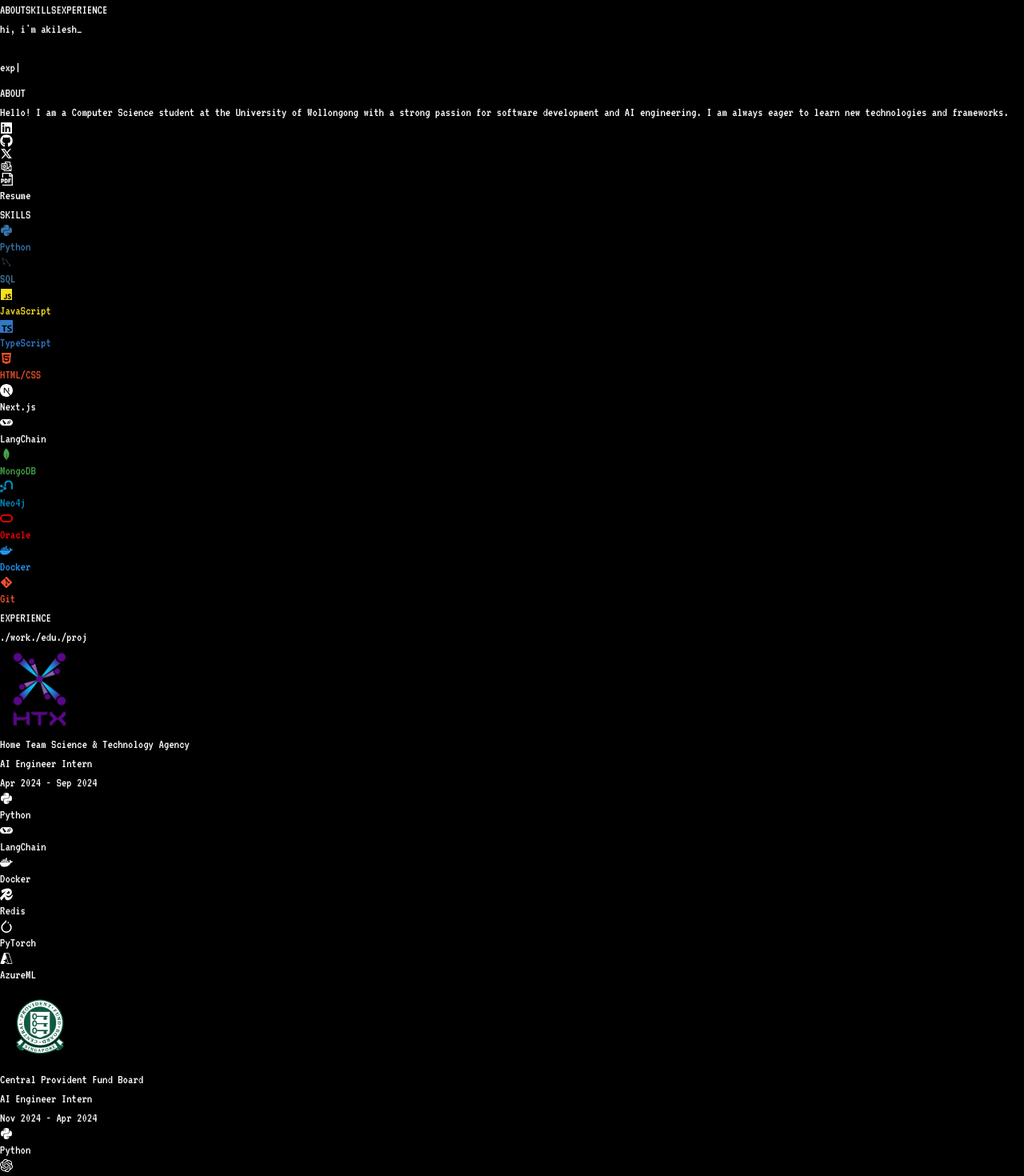
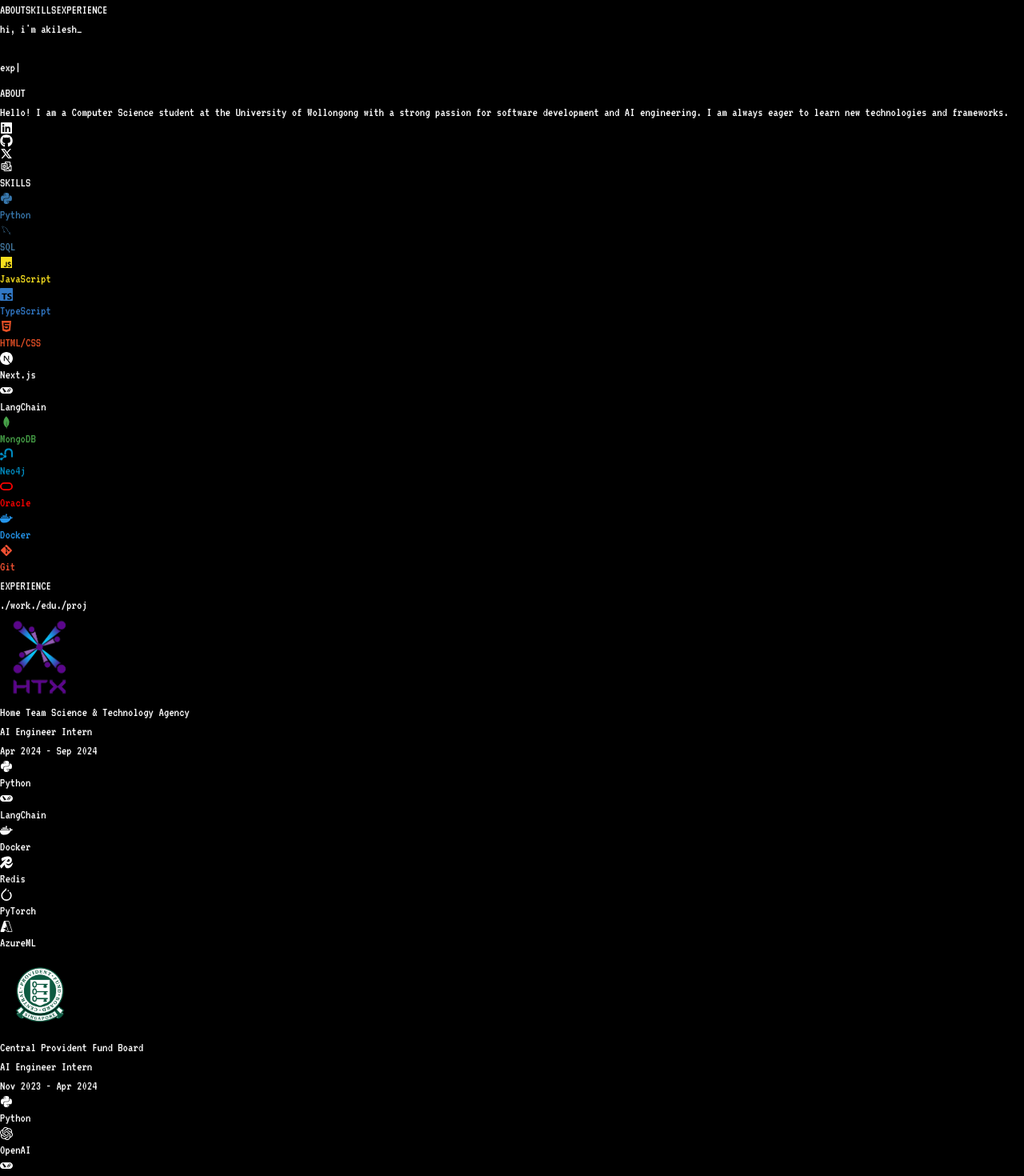
Before and after one commit to akileshjayakumar/v2, a Next.js app: page / in a window 1280 px wide. Shown: the top 1470 px of the page at 80% size. Built offline with nearby package versions, Linux system fonts and the light colour scheme.

Commit message:
update v2

```diff
--- a/src/components/About.tsx
+++ b/src/components/About.tsx
@@ -2,7 +2,6 @@ import { motion } from "framer-motion";
 import { FaGithub, FaLinkedin } from "react-icons/fa";
 import { RiTwitterXLine } from "react-icons/ri";
 import { PiMicrosoftOutlookLogoDuotone } from "react-icons/pi";
-import { GrDocumentPdf } from "react-icons/gr";
 
 // Define the SocialLink component
 interface SocialLinkProps {
@@ -73,14 +72,6 @@ export default function About() {
               icon={PiMicrosoftOutlookLogoDuotone}
               className="hover:scale-110 transition-transform"
             />
-            <SocialLink
-              href="/pdf/AkileshJayakumar_Resume.pdf"
-              icon={GrDocumentPdf}
-              className="text-[#ffffff] flex items-center"
-              download="AkileshJayakumar_Resume.pdf"
-            >
-              <span className="ml-6">Resume</span>
-            </SocialLink>
           </div>
         </motion.div>
       </div>
--- a/src/components/Experience.tsx
+++ b/src/components/Experience.tsx
@@ -43,7 +43,7 @@ const experiences = [
   {
     company: "Central Provident Fund Board",
     position: "AI Engineer Intern",
-    date: "Nov 2024 - Apr 2024",
+    date: "Nov 2023 - Apr 2024",
     logo: cpfLogo,
     website: "www.cpf.gov.sg",
     description: [],
```
